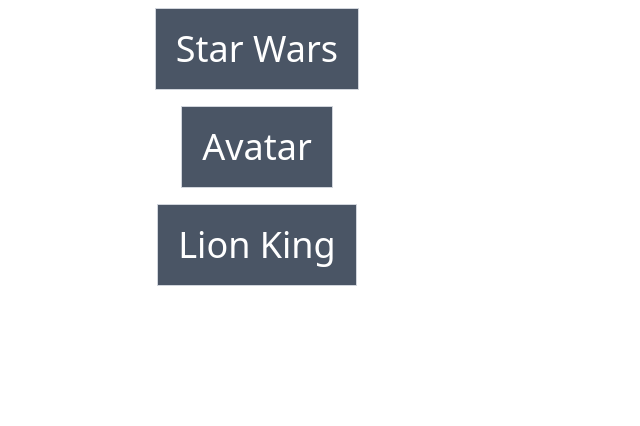
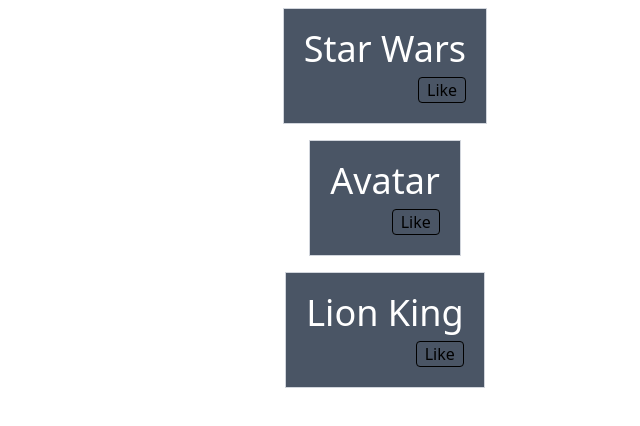
Before and after one commit to FaiqueMZM/react-js-v19, a React (Vite) app: page / in a window 1280 px wide. Shown: the top 426 px of the page, without its empty margins (255-895 px from the left). Built offline with nearby package versions, Linux system fonts and the light colour scheme.

Commit message:
added useState

```diff
--- a/src/App.jsx
+++ b/src/App.jsx
@@ -2,8 +2,8 @@
 
 const App = () => {
   return (
-    <div className="flex flex-col justify-center items-center w-5xl">
-      <Card title="Star Wars" />
+    <div className="flex flex-col justify-center items-center">
+      <Card title="Star Wars" rating={5} isCool={true} />
       <Card title="Avatar" />
       <Card title="Lion King" />
     </div>
--- a/src/components/card.jsx
+++ b/src/components/card.jsx
@@ -1,7 +1,22 @@
+import { useState } from "react";
+
 const Card = ({ title }) => {
+  const [hasLiked, setHasLiked] = useState(false);
+
   return (
-    <div className="border border-gray-300 p-5 m-2 bg-gray-600">
+    <div className="border border-gray-300 p-5 m-2 bg-gray-600 flex flex-col items-start">
       <h1 className="text-4xl text-white">{title}</h1>
+      <div className="w-full flex justify-end mt-2">
+        <button
+          className={`px-2 border border-black rounded cursor-pointer ${
+            hasLiked ? "bg-blue-500" : "bg-transparent"
+          }`}
+          // onClick={() => setHasLiked((prev) => !prev)}
+          onClick={() => setHasLiked(!hasLiked)}
+        >
+          {hasLiked ? "Liked" : "Like"}
+        </button>
+      </div>
     </div>
   );
 };
```
